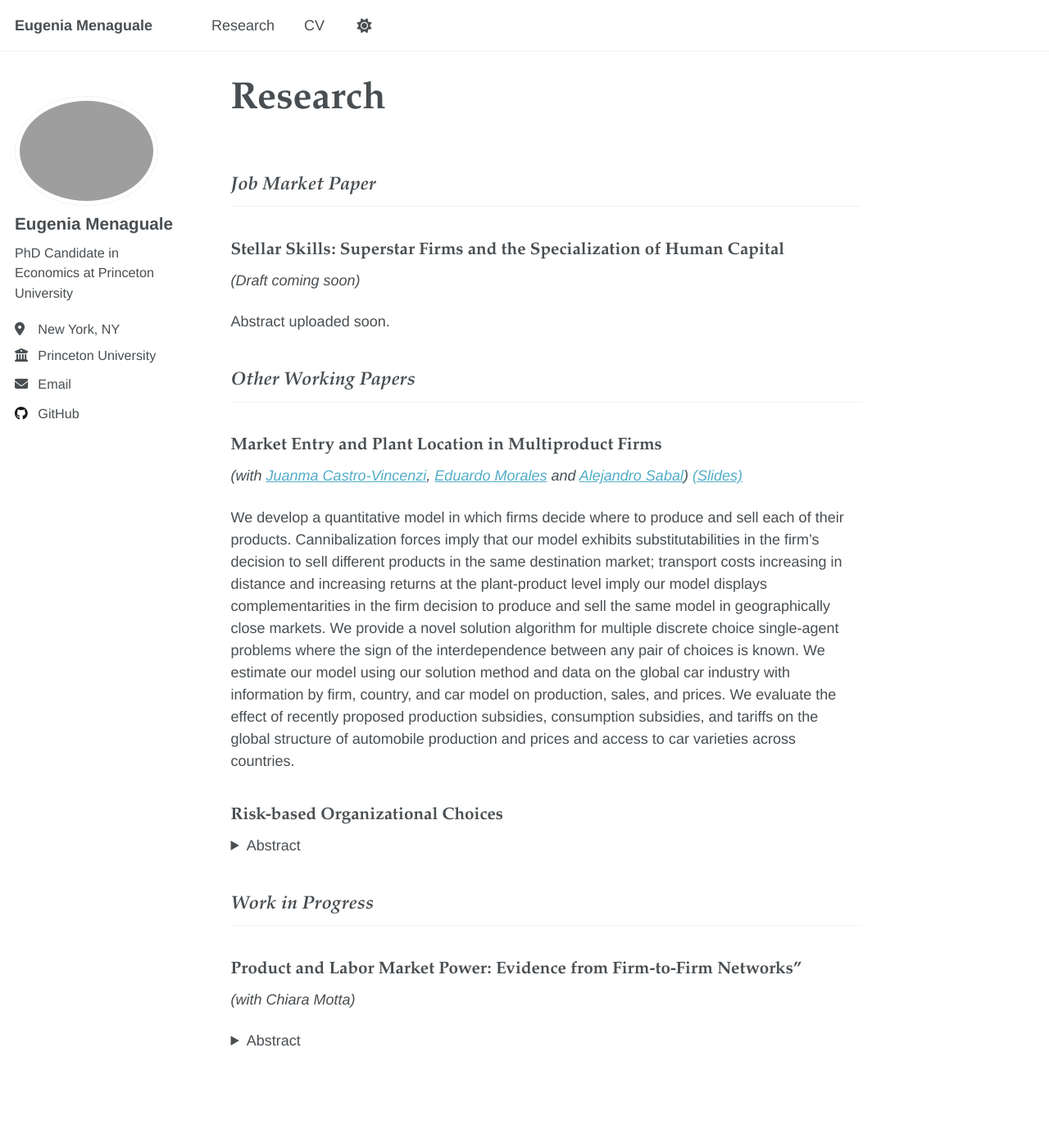
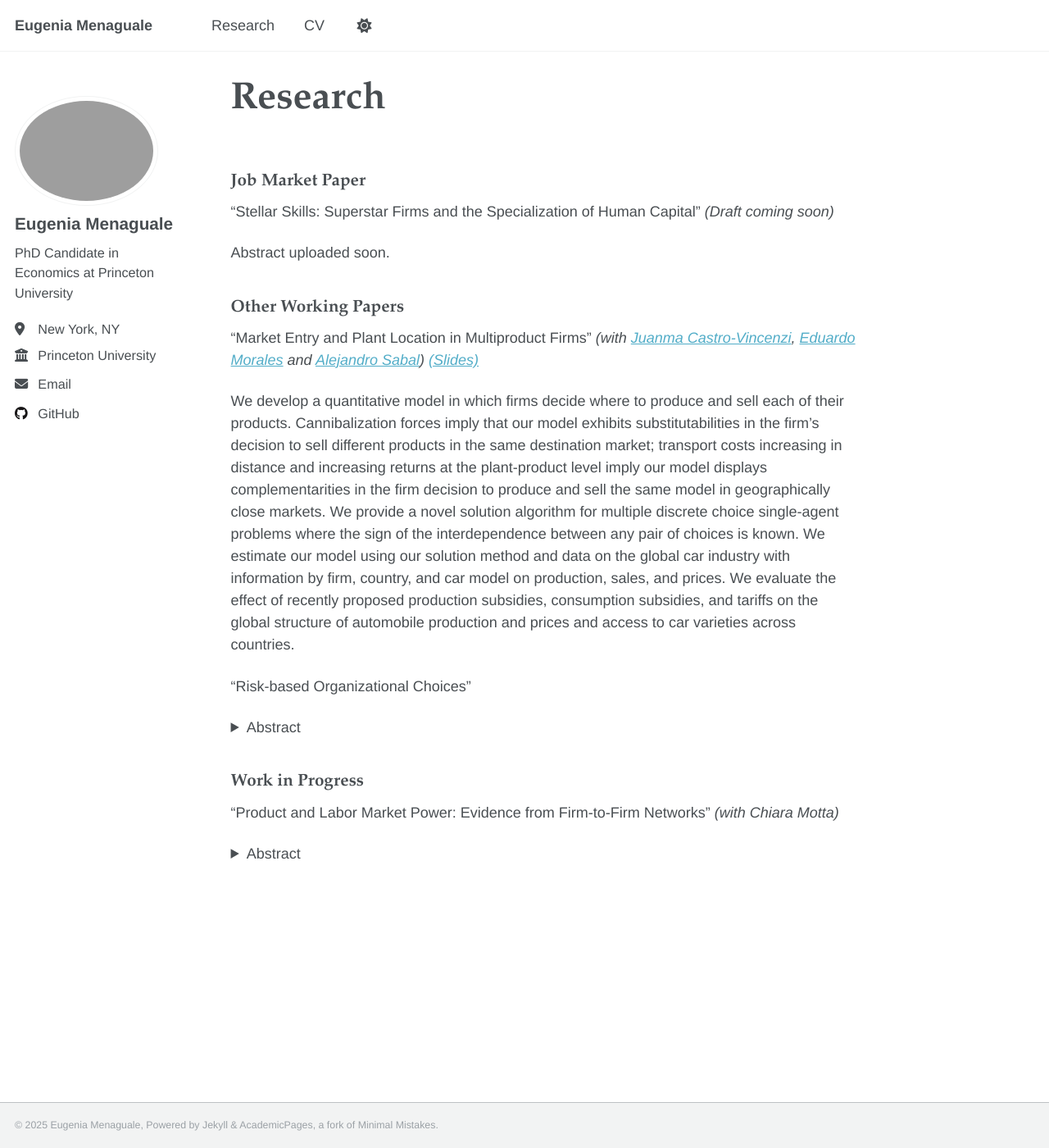
Before and after one commit to eumena/eumena.github.io, a Jekyll site: the page built from _pages/research.md, in a window 1280 px wide and 1400 px high. Shown: the whole window at 82% size. Built offline with Jekyll 4.4.1, drawn with Linux system fonts in a browser that asks for light colours; a script that is not in the unit is left out.

```diff
--- a/_pages/research.md
+++ b/_pages/research.md
@@ -5,23 +5,23 @@ layout: single
 author_profile: true
 ---
 
-## *Job Market Paper*
+### Job Market Paper
 
-### Stellar Skills: Superstar Firms and the Specialization of Human Capital
+"Stellar Skills: Superstar Firms and the Specialization of Human Capital"
 *(Draft coming soon)*
 
   Abstract uploaded soon.
 
 
-## *Other Working Papers*
+### Other Working Papers
 
-### Market Entry and Plant Location in Multiproduct Firms
+"Market Entry and Plant Location in Multiproduct Firms"
 *(with [Juanma Castro-Vincenzi](https://www.castrovincenzi.com), [Eduardo Morales](https://sites.google.com/site/edumoralescasado/) and [Alejandro Sabal](https://www.sabalalejandro.com))* [*(Slides)*](/files/cmms.pdf)
 
   We develop a quantitative model in which firms decide where to produce and sell each of their products. Cannibalization forces imply that our model exhibits substitutabilities in the firm's decision to sell different products in the same destination market; transport costs increasing in distance and increasing returns at the plant-product level imply our model displays complementarities in the firm decision to produce and sell the same model in geographically close markets. We provide a novel solution algorithm for multiple discrete choice single-agent problems where the sign of the interdependence between any pair of choices is known. We estimate our model using our solution method and data on the global car industry with information by firm, country, and car model on production, sales, and prices. We evaluate the effect of recently proposed production subsidies, consumption subsidies, and tariffs on the global structure of automobile production and prices and access to car varieties across countries.
 
 
-### Risk-based Organizational Choices
+"Risk-based Organizational Choices"
 <details>
   <summary>Abstract</summary>
 
@@ -32,9 +32,9 @@ author_profile: true
 <!-- [📄 PDF](/files/risk-organizational-paper.pdf) | [📊 Slides](/files/risk-organizational-slides.pdf) -->
 
 
-## *Work in Progress*
+### Work in Progress
 
-### Product and Labor Market Power: Evidence from Firm-to-Firm Networks"
+"Product and Labor Market Power: Evidence from Firm-to-Firm Networks"
 *(with Chiara Motta)*
 <details>
   <summary>Abstract</summary>
```
